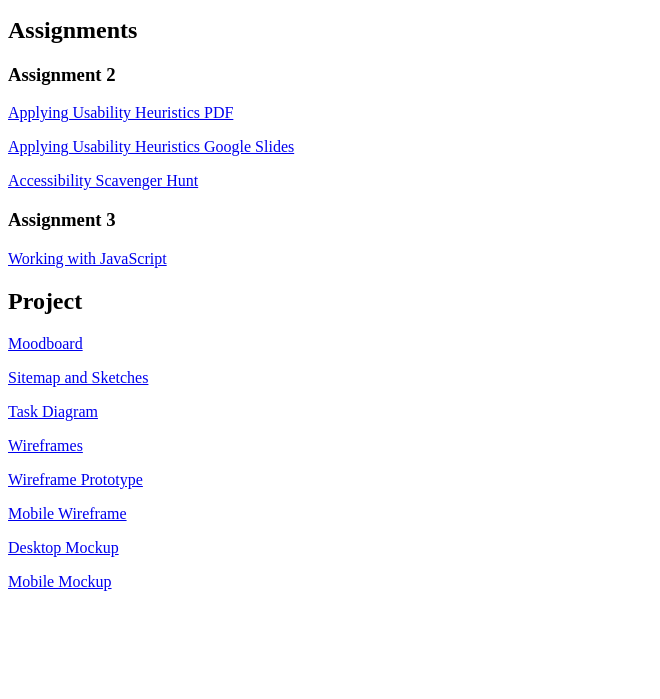
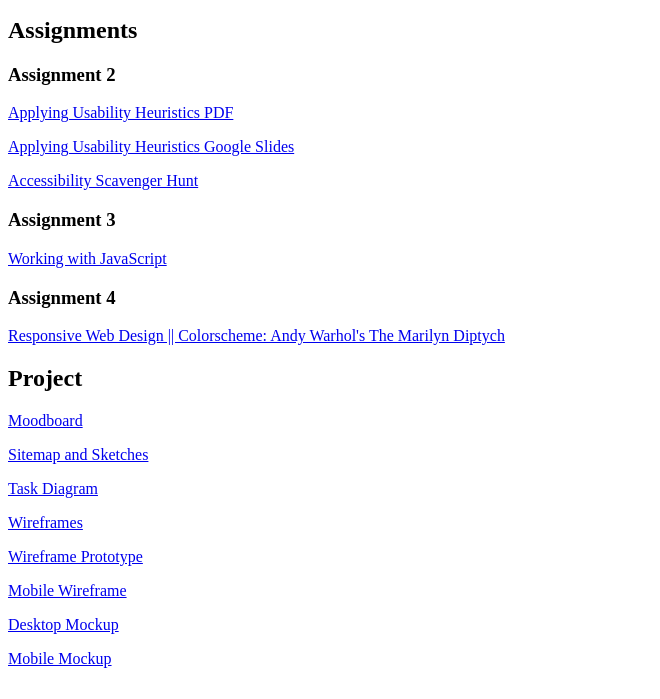
Before and after one commit to OKellyrez/KellyTG.github.io, a plain HTML site: page index.html in a window 1280 px wide. Shown: the part 101-800 px from the top of the page, without its empty margins (0-660 px from the left). Drawn offline with Linux system fonts and the light colour scheme.

Commit message:
added assignment 4

```diff
--- a/index.html
+++ b/index.html
@@ -22,6 +22,9 @@
 <h3> Assignment 3 </h3>
 <p> <a href=https://codepen.io/okellyrez/pen/poRKRmj> Working with JavaScript </a> </p>
 
+<h3> Assignment 4 </h3>
+<p> <a href=https://codepen.io/okellyrez/pen/xxgWOqP> Responsive Web Design || Colorscheme: Andy Warhol's The Marilyn Diptych</a> </p>
+
 <h2> Project </h2>
 <p> <a href=https://app.mural.co/t/kellytg3509/m/kellytg3509/1613092676939/2184c9db8f367cd7ef2dfa86e50775607a2807ec> Moodboard</a> </p>
 <p> <a href=https://app.mural.co/t/kellytg3509/m/kellytg3509/1614790223939/c3acce01c5dcf290a93891c705a3e1076c6e0431> Sitemap and Sketches</a></p>
```
